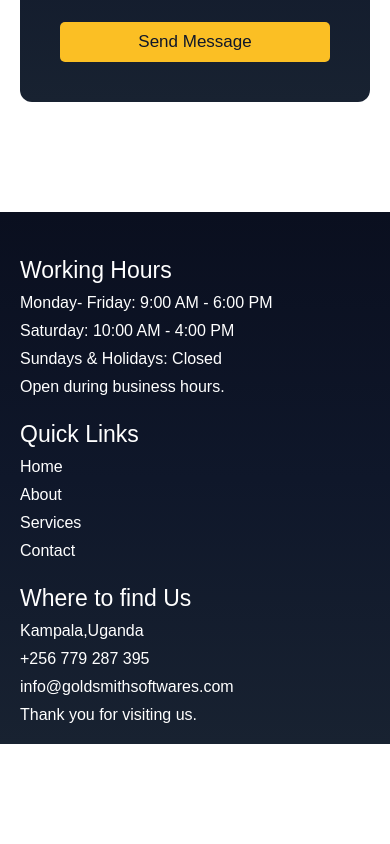
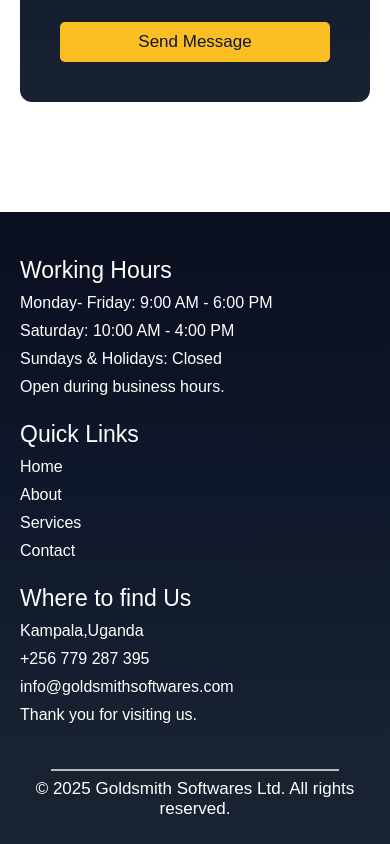
Before and after one commit to dariusjackony/Goldsmith-Software, a React (Vite) app: page /contact in a window 390 px wide. Shown: the part 702-1546 px from the top of the page. Before the commit the page ends 1446 px from the top, so only its background shows below. Built offline with nearby package versions, Linux system fonts and the light colour scheme.

Commit message:
Update: Footer

```diff
--- a/src/App.jsx
+++ b/src/App.jsx
@@ -8,6 +8,7 @@
 import AboutSection from "./pages/About/AboutSection";
 import ServicesPageSection from "./pages/Services/ServicesPageSection";
 import ContactSectionPage from "./pages/Contact/ContactSectionPage";
+import Footer from "./components/Footer/Footer";
 import { BrowserRouter, Routes, Route } from "react-router-dom";
 
 export default function App(){
@@ -29,6 +30,7 @@
         <Route path="/services" element={<ServicesPageSection />} />
         <Route path="/contact" element={<ContactSectionPage />} />
       </Routes>
+      <Footer />
     </BrowserRouter>
   )
 }
--- /dev/null
+++ b/src/components/Footer/Footer.css
@@ -0,0 +1,38 @@
+.footer-container {
+    background-color: #182231 ;
+    /* background: linear-gradient(to bottom,#0a0f1f, #0f172a, #182231); */
+}
+hr{
+    width: 50%;
+    margin: auto;
+    border: 1px solid rgba(255, 255, 255, 0.692);
+}
+.footer-content {
+    text-align: center;
+    padding: 5px;
+    color: white;
+}
+.ft-deta {
+    display: block;
+    margin-top: 7px;
+}
+
+@media (max-width: 480px) {
+    .footer-container {
+        padding: 20px 10px;
+    }
+
+    hr {
+        width: 80%;
+    }
+
+    .footer-content {
+        font-size: 14px;
+        text-align: center;
+    }
+    .ft-deta {
+        display: block;
+        margin-top: 8px;
+        font-size: 17px;
+    }
+}
--- /dev/null
+++ b/src/components/Footer/Footer.jsx
@@ -0,0 +1,11 @@
+import "./Footer.css";
+export default function Footer(){
+    return(
+        <section className="footer-container">
+           <div className="footer-content">
+            <hr />
+              <span className="ft-deta">&copy; {new Date().getFullYear()} Goldsmith Softwares Ltd. All rights reserved. </span>
+           </div>
+        </section>
+    )
+}
```
